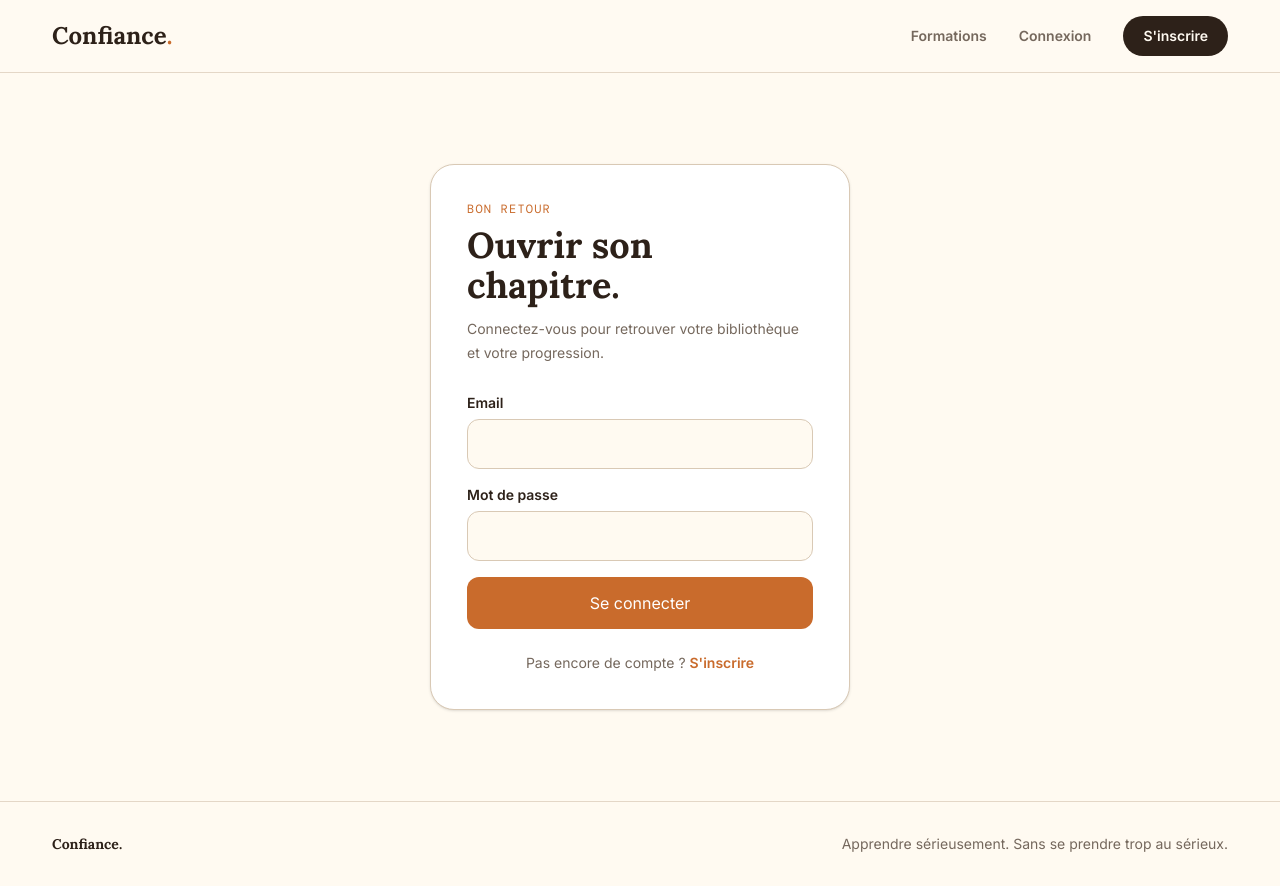
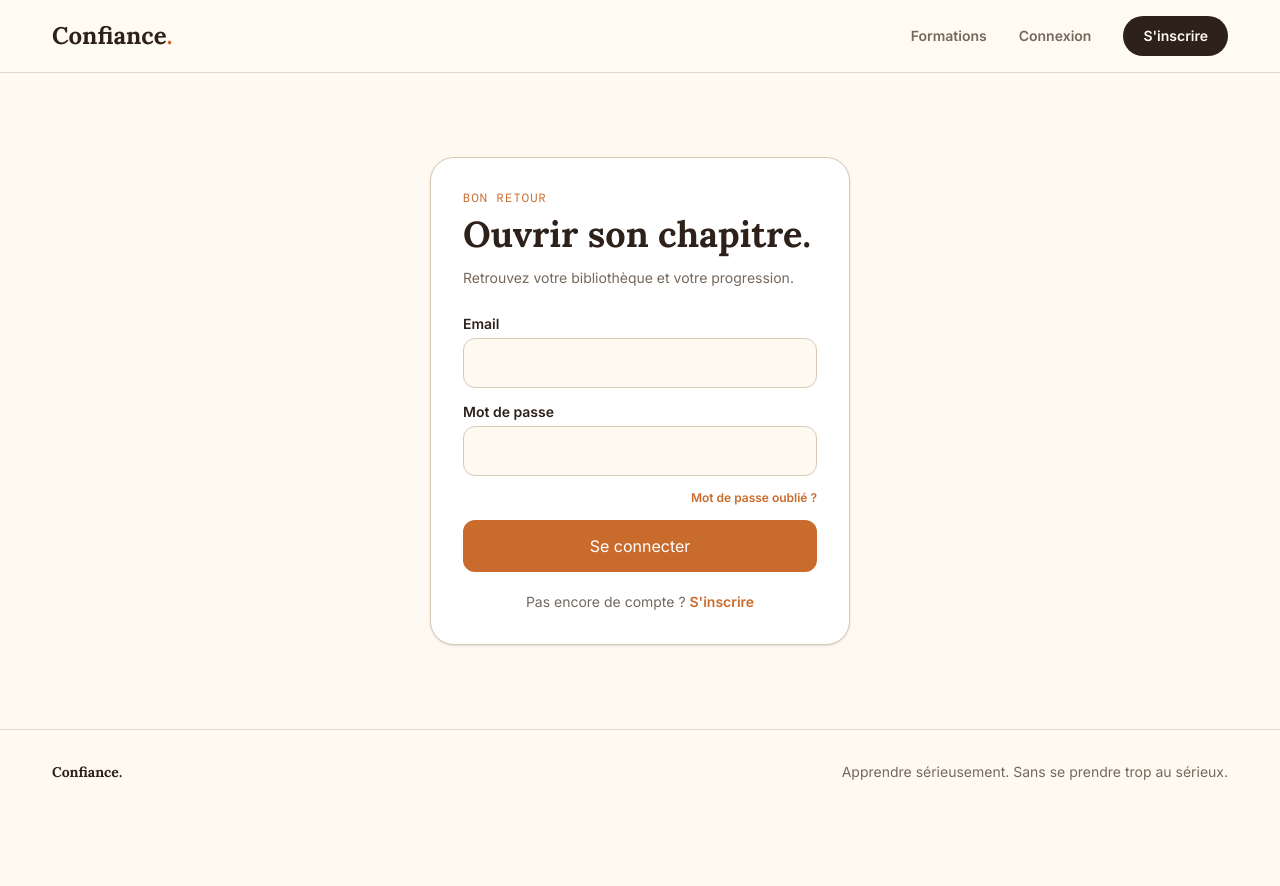
Before and after one commit to odounlami/elearning, an Angular app in the folder frontend/: page /login in a window 1280 px wide. After the commit the page ends 814 px from the top, so only its background shows below. Built offline with nearby package versions, Linux system fonts and the light colour scheme.

Commit message:
feat: polish learning experience

```diff
--- a/frontend/src/app/pages/login/login.html
+++ b/frontend/src/app/pages/login/login.html
@@ -1 +1,15 @@
-<main class="grid min-h-[calc(100vh-72px)] place-items-center px-5 py-12"><section class="w-full max-w-105 rounded-3xl border border-line bg-white p-7 shadow-sm sm:p-9"><p class="font-mono text-xs uppercase tracking-widest text-orange">Bon retour</p><h1 class="mt-2 font-display text-4xl font-bold">Ouvrir son chapitre.</h1><p class="mt-3 text-sm leading-6 text-muted">Connectez-vous pour retrouver votre bibliothèque et votre progression.</p>@if(error){<div class="mt-5 rounded-xl bg-red-50 px-4 py-3 text-sm text-red-700">{{error}}</div>}<form [formGroup]="form" (ngSubmit)="submit()" class="mt-7 space-y-4"><label class="block"><span class="mb-1.5 block text-sm font-semibold">Email</span><input formControlName="email" type="email" class="w-full rounded-xl border border-line bg-cream px-4 py-3"></label><label class="block"><span class="mb-1.5 block text-sm font-semibold">Mot de passe</span><input formControlName="password" type="password" class="w-full rounded-xl border border-line bg-cream px-4 py-3"></label><button [disabled]="loading" class="w-full rounded-xl bg-orange py-3.5 font-semibold text-white">{{loading?'Connexion...':'Se connecter'}}</button></form><p class="mt-6 text-center text-sm text-muted">Pas encore de compte ? <a routerLink="/register" class="font-semibold text-orange">S'inscrire</a></p></section></main>
+<main class="grid min-h-[calc(100vh-144px)] place-items-center px-5 py-8">
+  <section class="js-reveal w-full max-w-105 rounded-3xl border border-line bg-white p-7 shadow-sm sm:p-8">
+    <p class="font-mono text-xs uppercase tracking-widest text-orange">Bon retour</p>
+    <h1 class="mt-2 font-display text-4xl font-bold">Ouvrir son chapitre.</h1>
+    <p class="mt-3 text-sm leading-6 text-muted">Retrouvez votre bibliothèque et votre progression.</p>
+    @if(error){<div class="mt-4 rounded-xl bg-red-50 px-4 py-3 text-sm text-red-700">{{error}}</div>}
+    <form [formGroup]="form" (ngSubmit)="submit()" class="mt-6 space-y-3.5">
+      <label class="block"><span class="mb-1 block text-sm font-semibold">Email</span><input formControlName="email" type="email" autocomplete="email" class="w-full rounded-xl border border-line bg-cream px-4 py-3 outline-none focus:ring-2 focus:ring-orange"></label>
+      <label class="block"><span class="mb-1 block text-sm font-semibold">Mot de passe</span><input formControlName="password" type="password" autocomplete="current-password" class="w-full rounded-xl border border-line bg-cream px-4 py-3 outline-none focus:ring-2 focus:ring-orange"></label>
+      <div class="flex justify-end"><a routerLink="/forgot-password" class="text-xs font-semibold text-orange">Mot de passe oublié ?</a></div>
+      <button [disabled]="loading" class="w-full rounded-xl bg-orange py-3.5 font-semibold text-white transition hover:bg-orange-dark disabled:opacity-60">{{loading?'Connexion...':'Se connecter'}}</button>
+    </form>
+    <p class="mt-5 text-center text-sm text-muted">Pas encore de compte ? <a routerLink="/register" class="font-semibold text-orange">S'inscrire</a></p>
+  </section>
+</main>
```
